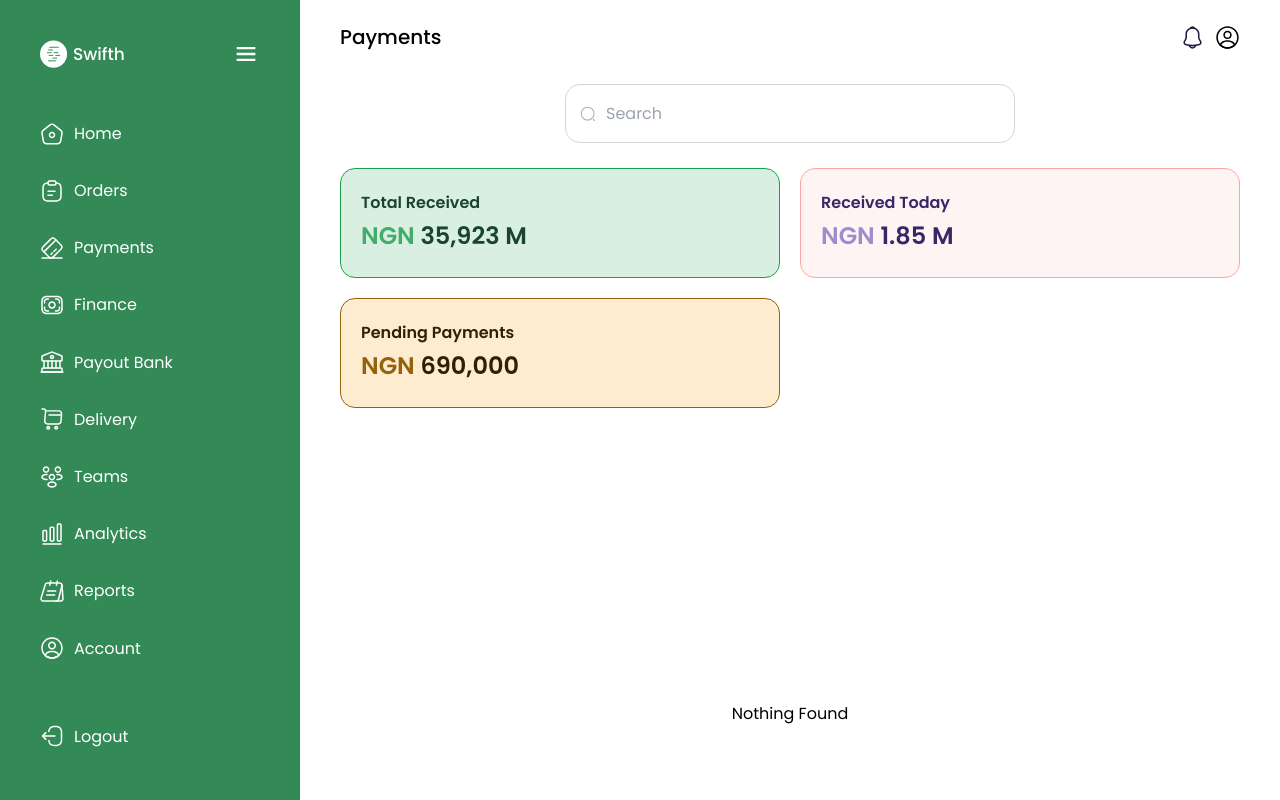
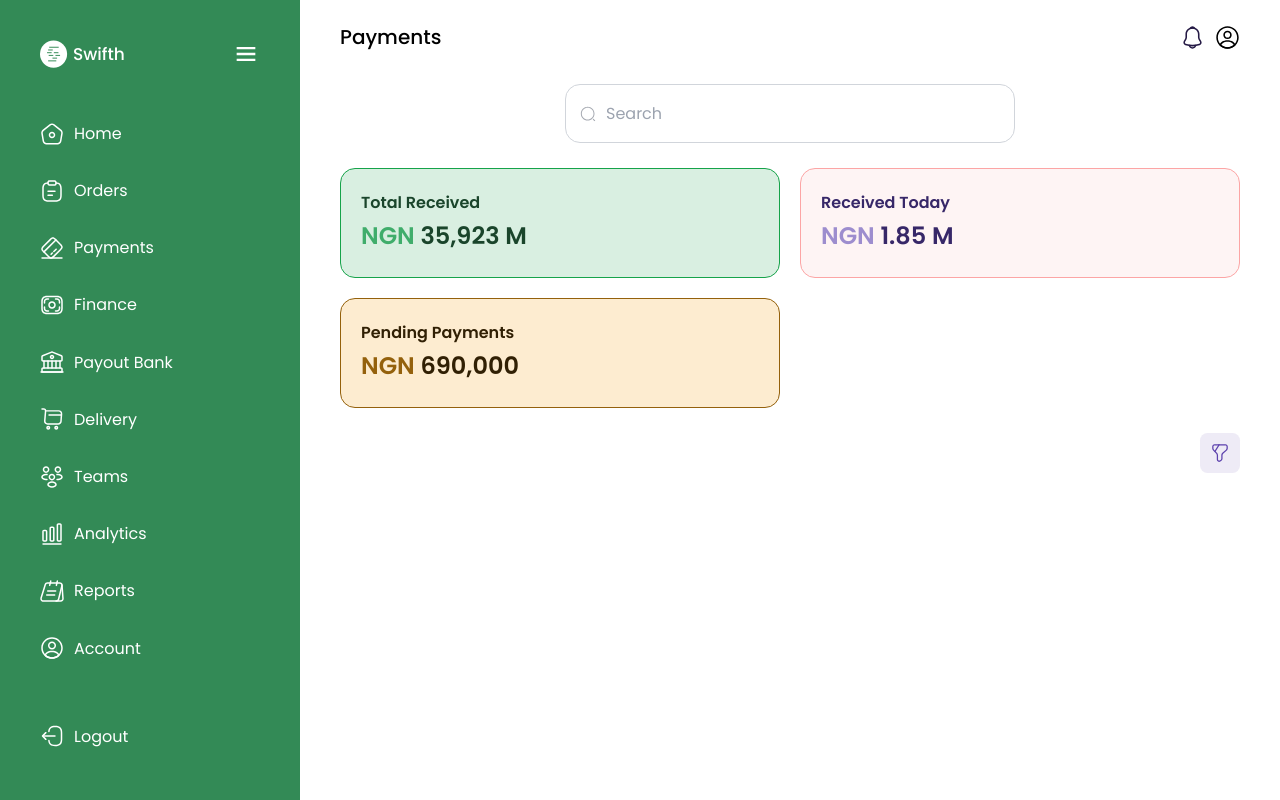
Before and after one commit to projects-for-clients/swifth, a React (Vite) app: page /dashboard/payments in a window 1280 px wide. Built offline with nearby package versions, Linux system fonts and the light colour scheme.

Commit message:
working on payments

```diff
--- a/src/container/dashboard/Payments.tsx
+++ b/src/container/dashboard/Payments.tsx
@@ -53,8 +53,9 @@ function Payments() {
 
   const [search, setSearch] = useState('');
 
-  const [paymentsData, setPaymentsData] = useState<Payments[]>([]);
-  const [OrderDetail, setOrderDetail] = useState<Payments>(null as any);
+  const [paymentsData, setPaymentsData] = useState<Payments[]>(PAYMENTS);
+
+  console.log({paymentsData, PAYMENTS})
 
   const handleSearch = (e: ChangeEvent<HTMLInputElement>) => {
     const { value } = e.target;
```
